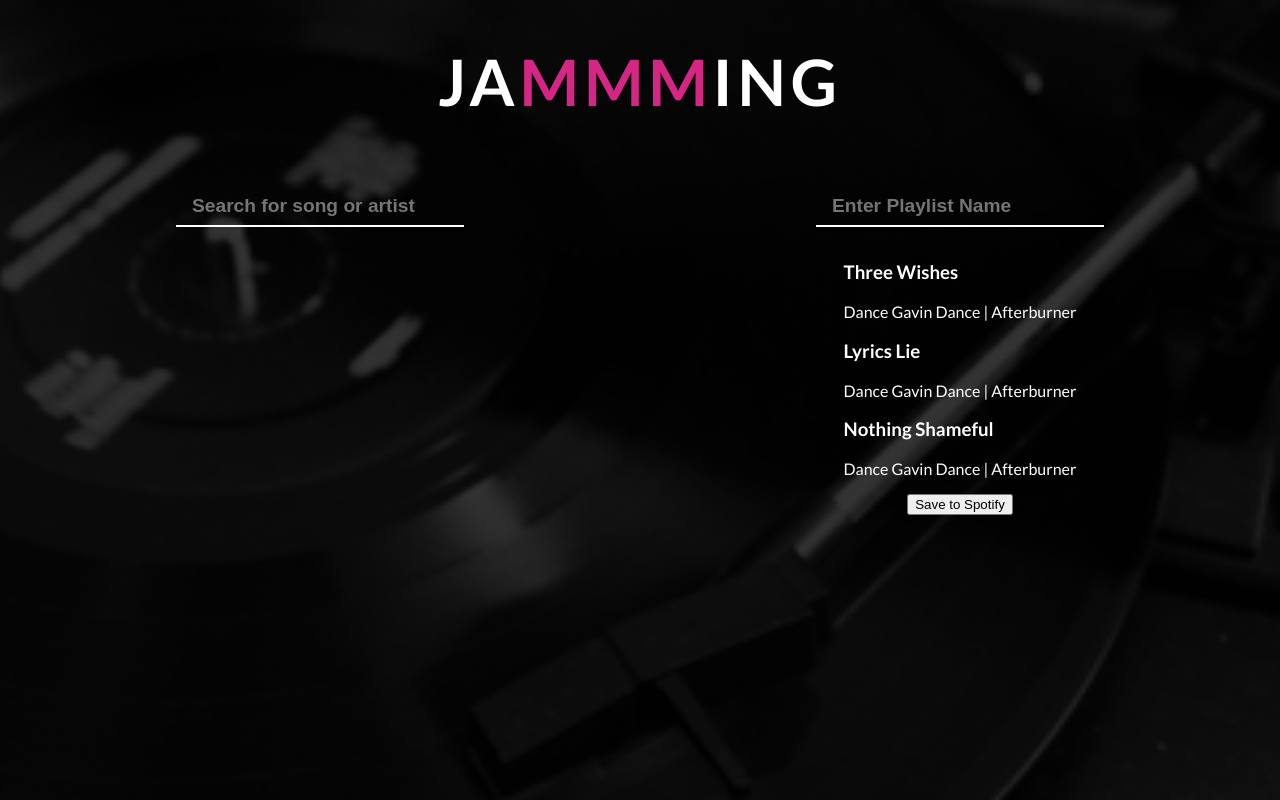
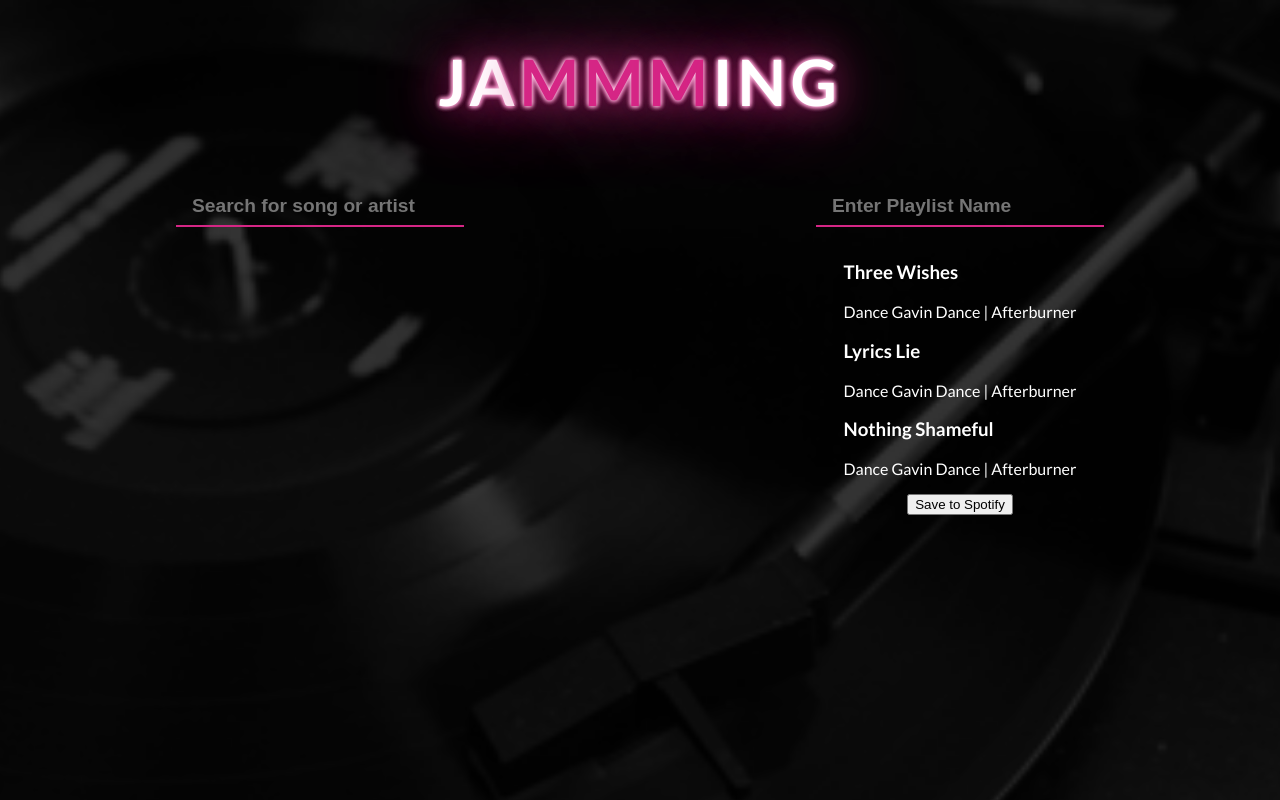
Before and after one commit to GianMossimo/Jamming, a React (Create React App) app in the folder jamming/: page / in a window 1280 px wide. Shown: the top 800 px of the page. Built offline with nearby package versions, Linux system fonts and the light colour scheme.

Commit message:
Another CSS Change
More CSS

```diff
--- a/jamming/src/CSS/Header.css
+++ b/jamming/src/CSS/Header.css
@@ -12,6 +12,12 @@
     letter-spacing: 0.3rem;
     text-transform: uppercase;
     cursor: pointer;
+    text-shadow:    0 0 5px #FFF,
+                    0 0 5px #D52685,
+                    0 0 40px #D52685,
+                    0 0 80px #D52685,
+                    0 0 5px #D52685,
+                    0 0 5px #FFF;
 }
 
 .header span {
--- a/jamming/src/CSS/Playlist.css
+++ b/jamming/src/CSS/Playlist.css
@@ -15,7 +15,7 @@
     font-weight: bold;
     cursor: pointer;
     border: transparent;
-    border-bottom: solid 2px white;
+    border-bottom: solid 2px #D52685;
     background-color: transparent;
     transition: all ease-in-out 0.4s;
     width: 20vw;
--- a/jamming/src/CSS/SearchBar.css
+++ b/jamming/src/CSS/SearchBar.css
@@ -14,7 +14,7 @@
     font-weight: bold;
     cursor: pointer;
     border: transparent;
-    border-bottom: solid 2px white;
+    border-bottom: solid 2px #D52685;
     background-color: transparent;
     transition: all ease-in-out 0.4s;
     width: 20vw;
--- a/jamming/src/Components/Playlist.jsx
+++ b/jamming/src/Components/Playlist.jsx
@@ -20,7 +20,9 @@ export default function Playlist(props) {
                 onRemove = {props.onRemove}
                 isRemoval = {true}
             />
-            <button>Save to Spotify</button>
+            <button className = "playlist-button">
+                Save to Spotify
+            </button>
         </div>
     );
 }
```
